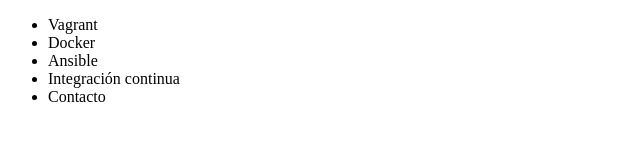
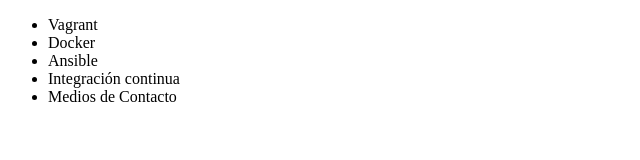
Before and after one commit to migantrujilloa/alura-git, a plain HTML site: page index.html in a window 1280 px wide. Shown: the full height of the page, 0-640 px from the left. Drawn offline with Linux system fonts and the light colour scheme.

Commit message:
Renombramos Contactos a Medios de Contactos

```diff
--- a/index.html
+++ b/index.html
@@ -10,7 +10,7 @@
          <li> Docker </li>
          <li> Ansible </li>
          <li> Integración continua </li>
-         <li> Contacto </li>
+         <li> Medios de Contacto </li>
      </ul>
 </body>
 </html>
```
